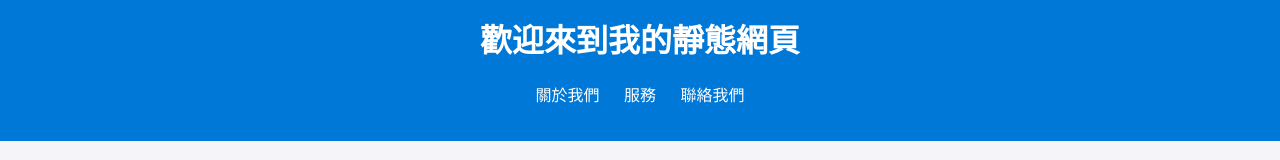
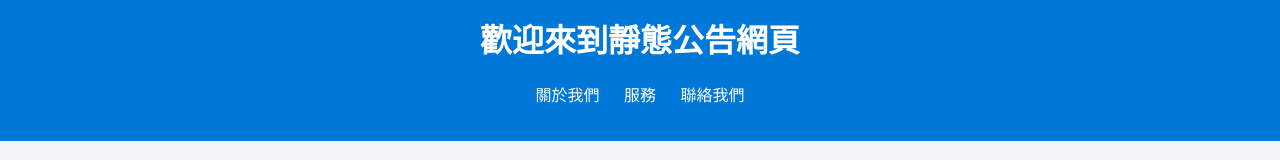
Before and after one commit to jason202506/black-rock, a plain HTML site: page index.html in a window 1280 px wide. Shown: the top 160 px of the page. Drawn offline with Linux system fonts and the light colour scheme.

Commit message:
Update index.html

```diff
--- a/index.html
+++ b/index.html
@@ -3,12 +3,12 @@
 <head>
   <meta charset="UTF-8">
   <meta name="viewport" content="width=device-width, initial-scale=1.0">
-  <title>靜態網頁範例</title>
+  <title>靜態公告網頁</title>
   <link rel="stylesheet" href="styles.css">
 </head>
 <body>
   <header>
-    <h1>歡迎來到我的靜態網頁</h1>
+    <h1>歡迎來到靜態公告網頁</h1>
     <nav>
       <ul>
         <li><a href="#about">關於我們</a></li>
```
